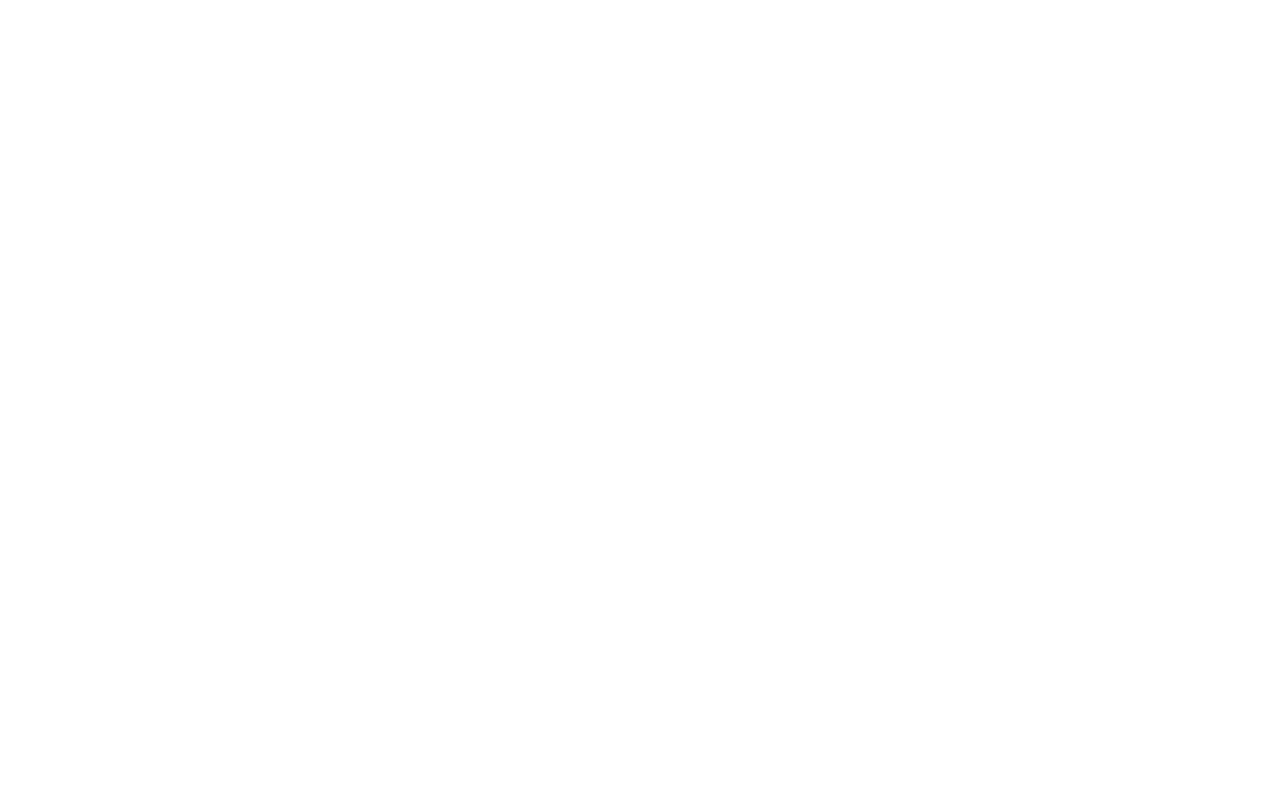
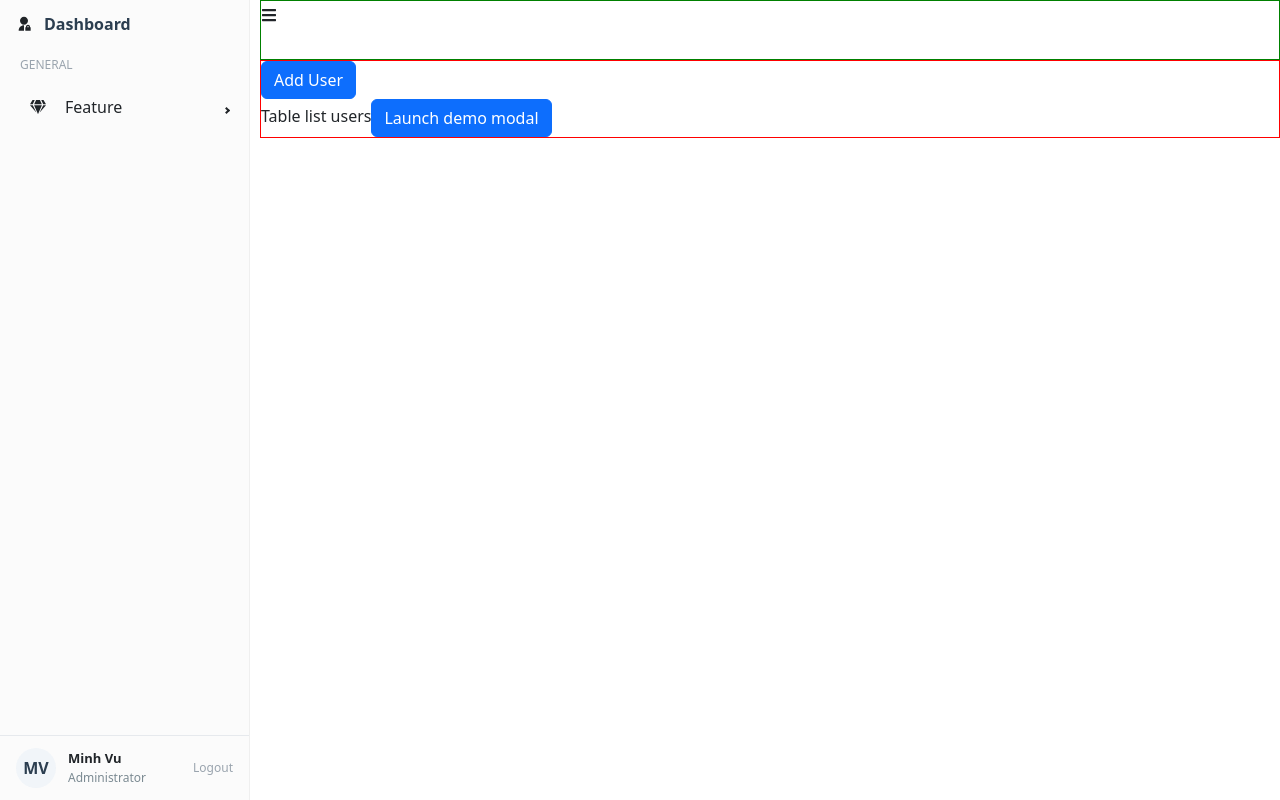
Before and after one commit to Minh3132004/ReactJS_Tutorial, a React (Vite) app in the folder my-app/: page /admin/manage-users in a window 1280 px wide. Before the commit this address had no page. Built offline with nearby package versions, Linux system fonts and the light colour scheme.

Commit message:
Su dung Modal

```diff
--- a/my-app/src/components/Admin/Admin.jsx
+++ b/my-app/src/components/Admin/Admin.jsx
@@ -2,6 +2,7 @@ import SideBar from './SideBar';
 import './Admin.scss';
 import { FaBars } from 'react-icons/fa';
 import { useState } from 'react';
+import { Outlet } from 'react-router-dom';
 
 function Admin() {
     const [isCollapsed, setIsCollapsed] = useState(false);
@@ -11,7 +12,13 @@ function Admin() {
                 <SideBar isCollapsed={isCollapsed} />
             </div>
             <div className="admin-content">
-                <FaBars onClick={() => setIsCollapsed(!isCollapsed)} />
+                <div className="admin-header">
+                    <FaBars onClick={() => setIsCollapsed(!isCollapsed)} />
+
+                </div>
+                <div className="admin-main">
+                    <Outlet/>
+                </div>
             </div>
         </div>
     );
--- a/my-app/src/components/Admin/Admin.scss
+++ b/my-app/src/components/Admin/Admin.scss
@@ -1,5 +1,17 @@
 .admin-container{
     display: flex;
+    .admin-content{
+        width : 100%;
+        .admin-header{
+            height: 60px;
+            width : 100%;
+            border : 1px solid green;
+        }
+
+        .admin-main{
+            border : 1px solid red;
+        }
+    }
 }
 
 .admin-sidebar{
--- /dev/null
+++ b/my-app/src/components/Admin/Content/Dashboard.jsx
@@ -0,0 +1,9 @@
+const Dashboard = (props) => {
+    return (
+        <div>
+            <h2>Dashboard</h2>
+            <p>This is the admin dashboard where you can see an overview of the system.</p>
+        </div>
+    );
+}
+export default Dashboard;
--- /dev/null
+++ b/my-app/src/components/Admin/Content/ManageUser.jsx
@@ -0,0 +1,22 @@
+import Button from 'react-bootstrap/Button';
+import ModalCreateUser from './ModalCreateUser';
+
+const ManageUser = (props) => {
+    return (
+        <div className="manage-user-container">
+            <div className="title">
+
+            </div>
+            <div className="users-content">
+                <div>
+                    <Button>Add User</Button>
+                </div>
+                <div>
+                    Table list users
+                    <ModalCreateUser />
+                </div>
+            </div>
+        </div>
+    );
+}
+export default ManageUser;
--- /dev/null
+++ b/my-app/src/components/Admin/Content/ModalCreateUser.jsx
@@ -0,0 +1,66 @@
+import { useState } from "react";
+import Button from "react-bootstrap/esm/Button";
+import Modal from "react-bootstrap/Modal";
+
+function ModalCreateUser() {
+    const [show, setShow] = useState(false);
+
+    const handleClose = () => setShow(false);
+    const handleShow = () => setShow(true);
+
+    return (
+        <>
+            <Button variant="primary" onClick={handleShow}>
+                Launch demo modal
+            </Button>
+
+            <Modal show={show} onHide={handleClose} size="xl">
+                <Modal.Header closeButton>
+                    <Modal.Title>Add new user</Modal.Title>
+                </Modal.Header>
+                <Modal.Body>
+                    <form className="row g-3">
+                        <div className="col-md-6">
+                            <label htmlFor="inputEmail4" className="form-label">Email</label>
+                            <input type="email" className="form-control" id="inputEmail4" />
+                        </div>
+                        <div className="col-md-6">
+                            <label htmlFor="inputUserName" className="form-label">UserName</label>
+                            <input type="text" className="form-control" id="inputUserName" />
+                        </div>
+                        <div className="col-md-6">
+                            <label htmlFor="inputPassword4" className="form-label">Password</label>
+                            <input type="password" className="form-control" id="inputPassword4" />
+                        </div>
+                        <div className="col-md-6">
+                            <label htmlFor="inputFullName" className="form-label">Image</label>
+                            <input type="file" className="form-control" id="inputFullName" />
+                        </div>
+                        <div className="col-md-4">
+                            <label htmlFor="inputRole" className="form-label">Role</label>
+                            <select id="inputRole" className="form-select">
+                                <option selected>Choose role</option>
+                                <option value ="admin">
+                                    Admin
+                                </option>
+                                <option value ="user">
+                                    User
+                                </option>
+                            </select>
+                        </div>
+                    </form>
+                </Modal.Body>
+                <Modal.Footer>
+                    <Button variant="secondary" onClick={handleClose}>
+                        Close
+                    </Button>
+                    <Button variant="primary" onClick={handleClose}>
+                        Save
+                    </Button>
+                </Modal.Footer>
+            </Modal >
+        </>
+    );
+}
+
+export default ModalCreateUser;
--- a/my-app/src/components/Admin/SideBar.jsx
+++ b/my-app/src/components/Admin/SideBar.jsx
@@ -19,16 +19,16 @@ function SideBar(props) {
                     <div style={{ display: 'flex', alignItems: 'center', gap: 12, padding: '12px 16px', justifyContent: isCollapsed ? 'center' : 'flex-start' }}>
                         <RiAdminFill />
                         {!isCollapsed && (
-                            <div style={{ fontSize: 16, fontWeight: 700, color: '#2c3e50' }}>Dashboard</div>
+                            <Link to="/admin" style={{ fontSize: 16, fontWeight: 700, color: '#2c3e50', textDecoration: 'none' }}>Dashboard</Link>
                         )}
                     </div>
 
                     <Menu style={{ flex: 1, overflowY: 'auto' }}>
                         <div style={{ padding: isCollapsed ? '8px 8px' : '8px 20px', color: '#9aa4ae', fontSize: 12, textTransform: 'uppercase', textAlign: isCollapsed ? 'center' : 'left' }}>General</div>
                         <SubMenu label={isCollapsed ? '' : 'Feature'} icon={<FaGem />}>
-                            <MenuItem icon={<FiPieChart />}><Link to="/charts/pie">Quản lý users</Link></MenuItem>
-                            <MenuItem icon={<FiActivity />}><Link to="/charts/line">Quản lý bài quiz</Link></MenuItem>
-                            <MenuItem icon={<FiBarChart2 />}><Link to="/charts/bar">Quản lý question</Link></MenuItem>
+                            <MenuItem icon={<FiPieChart />}><Link to="/admin/manage-users">Quản lý users</Link></MenuItem>
+                            <MenuItem icon={<FiActivity />}><Link to="/admin/manage-quiz">Quản lý bài quiz</Link></MenuItem>
+                            <MenuItem icon={<FiBarChart2 />}><Link to="/admin/manage-question">Quản lý question</Link></MenuItem>
                         </SubMenu>
                     </Menu>
 
--- a/my-app/src/main.jsx
+++ b/my-app/src/main.jsx
@@ -6,6 +6,8 @@ import { BrowserRouter, Routes, Route } from 'react-router-dom';
 import HomePage from './components/HomePage/HomePage.jsx';
 import User from './components/User/User.jsx';
 import Admin from './components/Admin/Admin.jsx';
+import Dashboard from './components/Admin/Content/Dashboard.jsx';
+import ManageUser from './components/Admin/Content/ManageUser.jsx';
 
 createRoot(document.getElementById('root')).render(
   <BrowserRouter>
@@ -14,7 +16,10 @@ createRoot(document.getElementById('root')).render(
         <Route index element={<HomePage />} />
         <Route path="/users" element={<User />} />
       </Route>
-      <Route path="/admin" element={<Admin />} />
+      <Route path="/admin" element={<Admin />} >
+          <Route index element={<Dashboard />} />
+          <Route path="manage-users" element={<ManageUser />} />
+      </Route>
 
     </Routes>
   </BrowserRouter >
```
